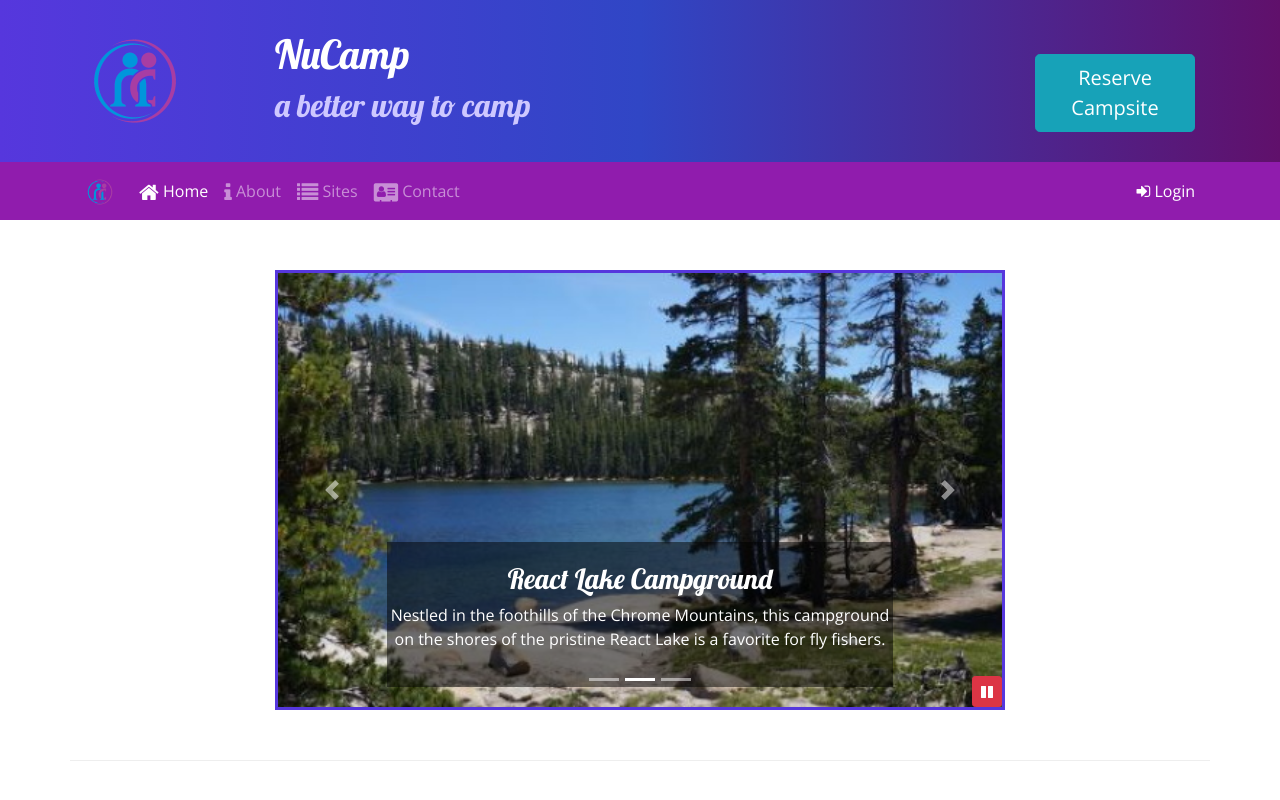
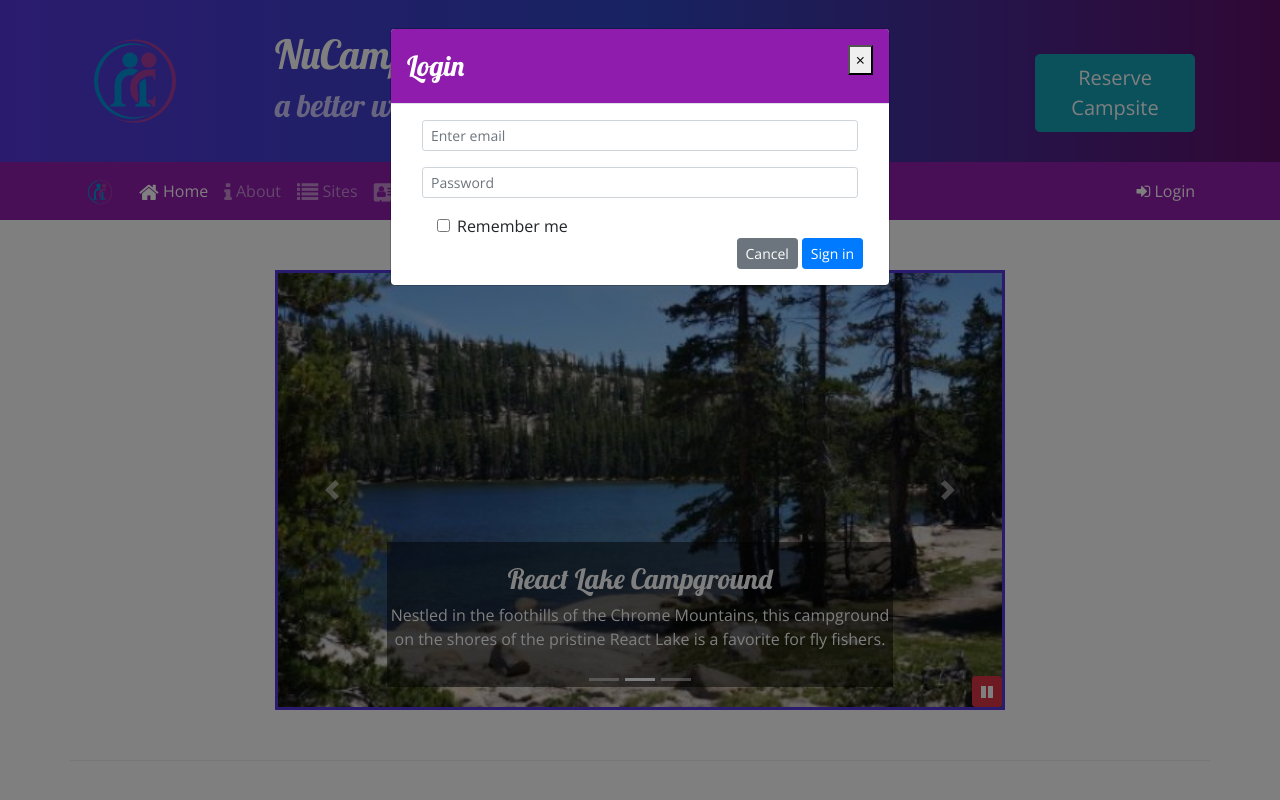
Before and after one commit to coltondevs/nucampsite, a website: page index.html in a window 1280 px wide. Both pictures are taken after a click on the button "Login". Shown: the top 800 px of the page. Drawn offline with nearby package versions, Linux system fonts and the light colour scheme; files whose address does not match are found by name.

Commit message:
scss added to modal login and javascript updated

```diff
--- a/css/styles.scss
+++ b/css/styles.scss
@@ -4,6 +4,7 @@ $color-pale: #CEC8FF;
 $color-mid: #901CAD;
 $color-dark: #60106b;
 $color-black-transparent: rgba(0, 0, 0, 0.5);
+$color-teal: #17A2B8;
 
 $body-font: "Open Sans", sans-serif;
 $header-font: "Lobster", cursive;
@@ -61,3 +62,15 @@ header {
     bottom: 0;
     z-index: 100;
 }
+#reserveModal {
+    .modal-header {
+        background-color: $color-teal;
+        color: white;
+    }
+}
+#loginModal {
+    .modal-header {
+        background-color: $color-mid;
+        color: white;
+    }
+}
--- a/js/scripts.js
+++ b/js/scripts.js
@@ -14,6 +14,8 @@ $(function() {
     $("#reserveButton").click(function(){
         $('#reserveModal').modal('show');
     })
-    $("")
+    $("#loginButton").click(function () {
+        $("#loginModal").modal('show');
+    })
 
 });
```
Also changed, not shown: css/styles.css.
